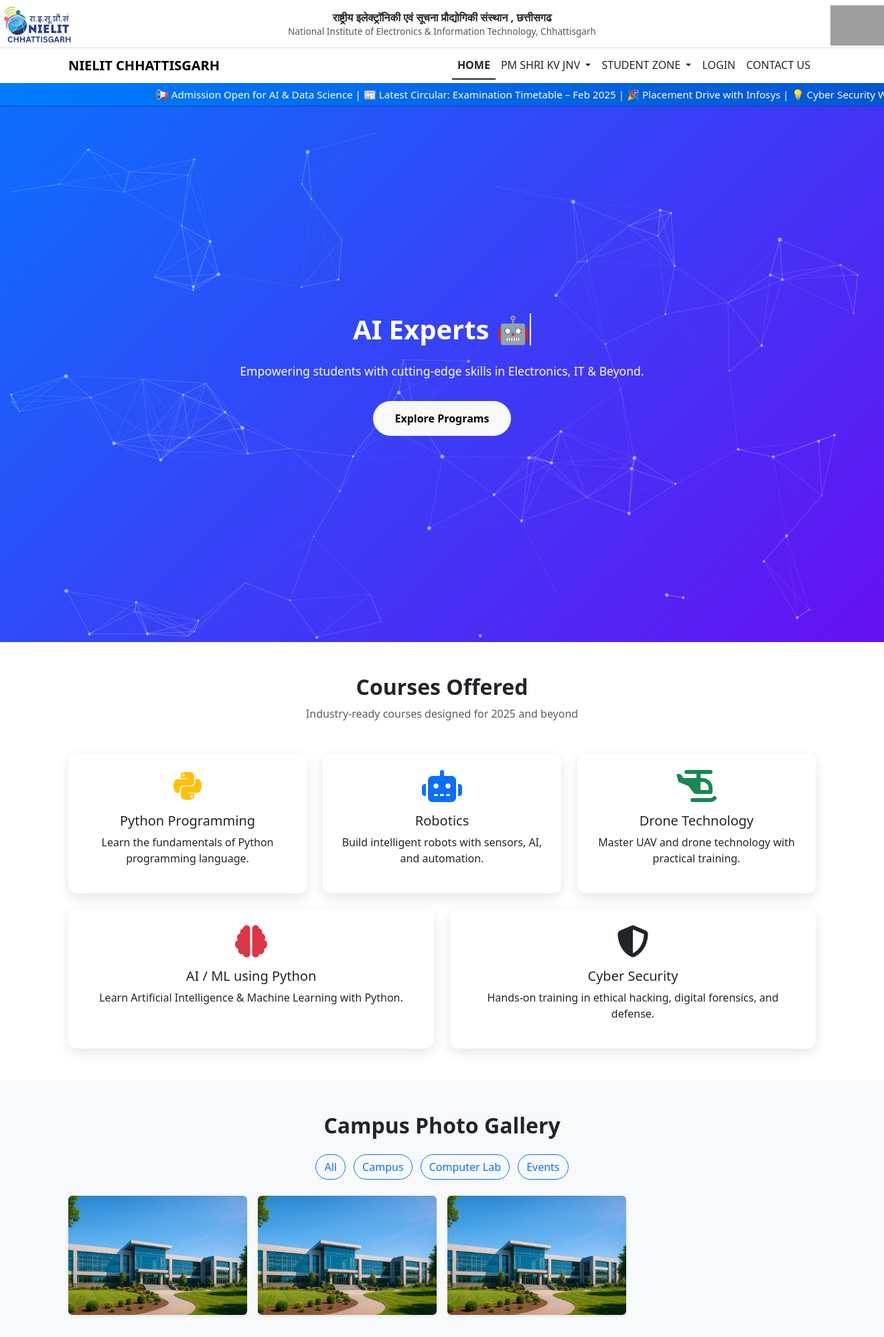
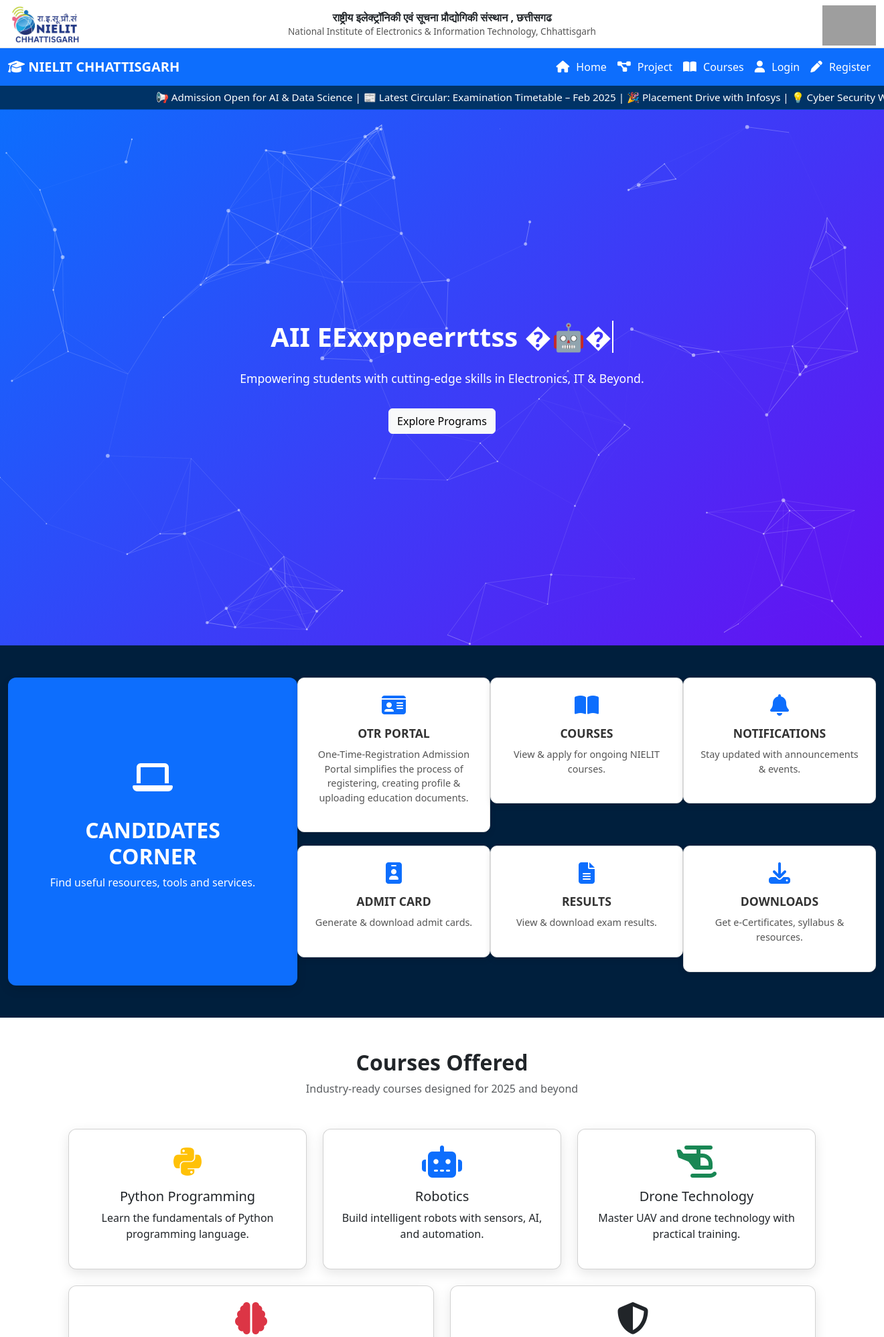
Before and after one commit to dinesh9078/nielit-chhattisgarh, a PHP site: page / in a window 1320 px wide; the page is wider, and only the part inside the window is pictured. Shown: the top 1997 px of that part at 67% size. Run offline with PHP 8.4, Linux system fonts and the light colour scheme; grey boxes are pictures that could not be loaded.

Commit message:
Add files via upload

```diff
--- a/index.html
+++ b/index.html
@@ -48,58 +48,71 @@
 </div>
 
 
-<!-- Navbar -->
-<!-- Navbar -->
-<nav class="navbar navbar-expand-lg glass-navbar sticky-top">
-  <div class="container">
-    <a class="navbar-brand fw-bold" href="#">NIELIT CHHATTISGARH</a>
-    <button class="navbar-toggler" type="button" data-bs-toggle="collapse" data-bs-target="#navMenu">
+<!-- Bootstrap CSS -->
+<link href="https://cdn.jsdelivr.net/npm/bootstrap@5.3.3/dist/css/bootstrap.min.css" rel="stylesheet">
+<!-- Font Awesome -->
+<link href="https://cdnjs.cloudflare.com/ajax/libs/font-awesome/6.5.0/css/all.min.css" rel="stylesheet">
+
+<nav class="navbar navbar-expand-lg navbar-dark bg-primary">
+  <div class="container-fluid">
+    <!-- Brand -->
+    <a class="navbar-brand fw-bold text-white" href="#">
+      <i class="fa-solid fa-graduation-cap"></i> NIELIT CHHATTISGARH
+    </a>
+
+    <!-- Mobile toggle -->
+    <button class="navbar-toggler" type="button" data-bs-toggle="collapse" data-bs-target="#navbarNav">
       <span class="navbar-toggler-icon"></span>
     </button>
-    <div class="collapse navbar-collapse" id="navMenu">
+
+    <!-- Links -->
+    <div class="collapse navbar-collapse" id="navbarNav">
       <ul class="navbar-nav ms-auto">
 
         <!-- Home -->
         <li class="nav-item">
-          <a class="nav-link active" href="#hero">HOME</a>
+          <a class="nav-link text-white" href="#">
+            <i class="fa-solid fa-house"></i> Home
+          </a>
         </li>
 
-        <!-- PM SHRI KV JNV Dropdown -->
-        <li class="nav-item dropdown">
-          <a class="nav-link dropdown-toggle" href="#" id="pmDropdown" role="button" data-bs-toggle="dropdown" aria-expanded="false">
-            PM SHRI KV JNV
+        <!-- Project -->
+        <li class="nav-item">
+          <a class="nav-link text-white" href="#">
+            <i class="fa-solid fa-diagram-project"></i> Project
           </a>
-          <ul class="dropdown-menu" aria-labelledby="pmDropdown">
-            <li><a class="dropdown-item" href="#">Membership Form</a></li>
-          </ul>
         </li>
 
-        <!-- Student Zone Dropdown -->
-        <li class="nav-item dropdown">
-          <a class="nav-link dropdown-toggle" href="#" id="studentDropdown" role="button" data-bs-toggle="dropdown" aria-expanded="false">
-            STUDENT ZONE
+        <!-- Courses -->
+        <li class="nav-item">
+          <a class="nav-link text-white" href="#">
+            <i class="fa-solid fa-book-open"></i> Courses
           </a>
-          <ul class="dropdown-menu" aria-labelledby="studentDropdown">
-            <li><a class="dropdown-item" href="#">Courses Offered</a></li>
-            <li><a class="dropdown-item" href="#">Student Portal</a></li>
-            <li><a class="dropdown-item" href="#">Student Registration</a></li>
-          </ul>
         </li>
 
-        <!-- News -->
+        <!-- Login -->
         <li class="nav-item">
-          <a class="nav-link" href="#">LOGIN</a>
+          <a class="nav-link text-white" href="admin-login.php">
+            <i class="fa-solid fa-user"></i> Login
+          </a>
         </li>
 
-        <!-- Contact Us -->
+        <!-- Register -->
         <li class="nav-item">
-          <a class="nav-link" href="#contact">CONTACT US</a>
+          <a class="nav-link text-white" href="#">
+            <i class="fa-solid fa-pen"></i> Register
+          </a>
         </li>
 
       </ul>
     </div>
   </div>
 </nav>
+
+<!-- Bootstrap JS -->
+<script src="https://cdn.jsdelivr.net/npm/bootstrap@5.3.3/dist/js/bootstrap.bundle.min.js"></script>
+
+
 <!-- Floating Notice Bar -->
 <!-- Floating Notice Bar -->
 <div class="notice-bar">
@@ -119,6 +132,93 @@
     <a href="#programs" class="btn btn-light btn-modern mt-3">Explore Programs</a>
   </div>
 </section>
+
+
+  <!-- Add the Candidates Corner Section here -->
+  <section id="candidates-corner" class="py-5">
+    <div class="container-fluid">
+      <div class="row g-0">
+
+        <!-- Left Panel (Candidates Corner Heading) -->
+        <div class="col-md-4 candidates-left text-white p-5 d-flex flex-column justify-content-center" data-aos="fade-up">
+          <i class="fa-solid fa-laptop fa-3x mb-3"></i>
+          <h3 class="fw-bold">CANDIDATES CORNER</h3>
+          <p>Find useful resources, tools and services.</p>
+        </div>
+
+        <!-- Right Panel (Resource Cards) -->
+        <div class="col-md-8">
+          <div class="row g-0">
+
+            <!-- OTR Portal -->
+            <div class="col-md-4" data-aos="fade-up">
+              <a href="#" class="candidate-card d-block p-4 text-decoration-none">
+                <i class="fa-solid fa-id-card fa-2x mb-3"></i>
+                <h6 class="fw-bold">OTR PORTAL</h6>
+                <p class="small">One-Time-Registration Admission Portal simplifies the process of registering, creating profile & uploading education documents.</p>
+              </a>
+            </div>
+
+            <!-- Courses -->
+            <div class="col-md-4" data-aos="fade-up" data-aos-delay="100">
+              <a href="#" class="candidate-card d-block p-4 text-decoration-none">
+                <i class="fa-solid fa-book-open fa-2x mb-3"></i>
+                <h6 class="fw-bold">COURSES</h6>
+                <p class="small">View & apply for ongoing NIELIT courses.</p>
+              </a>
+            </div>
+
+            <!-- Notifications -->
+            <div class="col-md-4" data-aos="fade-up" data-aos-delay="200">
+              <a href="#" class="candidate-card d-block p-4 text-decoration-none">
+                <i class="fa-solid fa-bell fa-2x mb-3"></i>
+                <h6 class="fw-bold">NOTIFICATIONS</h6>
+                <p class="small">Stay updated with announcements & events.</p>
+              </a>
+            </div>
+
+            <!-- Admit Card -->
+            <div class="col-md-4" data-aos="fade-up" data-aos-delay="300">
+              <a href="#" class="candidate-card d-block p-4 text-decoration-none">
+                <i class="fa-solid fa-id-badge fa-2x mb-3"></i>
+                <h6 class="fw-bold">ADMIT CARD</h6>
+                <p class="small">Generate & download admit cards.</p>
+              </a>
+            </div>
+
+            <!-- Results -->
+            <div class="col-md-4" data-aos="fade-up" data-aos-delay="400">
+              <a href="#" class="candidate-card d-block p-4 text-decoration-none">
+                <i class="fa-solid fa-file-lines fa-2x mb-3"></i>
+                <h6 class="fw-bold">RESULTS</h6>
+                <p class="small">View & download exam results.</p>
+              </a>
+            </div>
+
+            <!-- Downloads -->
+            <div class="col-md-4" data-aos="fade-up" data-aos-delay="500">
+              <a href="#" class="candidate-card d-block p-4 text-decoration-none">
+                <i class="fa-solid fa-download fa-2x mb-3"></i>
+                <h6 class="fw-bold">DOWNLOADS</h6>
+                <p class="small">Get e-Certificates, syllabus & resources.</p>
+              </a>
+            </div>
+
+          </div>
+        </div>
+      </div>
+    </div>
+  </section>
+
+  <!-- Bootstrap JS -->
+  <script src="https://cdn.jsdelivr.net/npm/bootstrap@5.3.3/dist/js/bootstrap.bundle.min.js"></script>
+
+  <!-- AOS JS -->
+  <script src="https://cdn.jsdelivr.net/npm/aos@2.3.4/dist/aos.js"></script>
+
+  <!-- Custom JS -->
+  <script src="script.js"></script>
+
 
 <!-- Programs Section -->
 <section id="programs" class="container py-5">
@@ -177,42 +277,9 @@
 </section>
 
 
-<!-- ===== Photo Gallery ===== -->
-<section id="gallery" class="py-5 bg-light">
-  <div class="container">
-    <h2 class="fw-bold text-center mb-4">Campus Photo Gallery</h2>
-
-    <!-- Filter Buttons -->
-    <div class="text-center mb-4">
-      <button class="btn btn-outline-primary mx-1" data-filter="*">All</button>
-      <button class="btn btn-outline-primary mx-1" data-filter=".campus">Campus</button>
-      <button class="btn btn-outline-primary mx-1" data-filter=".labs">Computer Lab</button>
-      <button class="btn btn-outline-primary mx-1" data-filter=".events">Events</button>
-    </div>
 
     <!-- Gallery Grid -->
     <div class="row g-3 gallery-grid">
-
-      <!-- Campus -->
-      <div class="col-sm-6 col-md-4 col-lg-3 gallery-item campus">
-        <a href="images/gallery1.jpg" data-lightbox="nielit-gallery" data-title="Campus">
-          <img src="campus.png" class="img-fluid rounded shadow-sm" alt="Campus">
-        </a>
-      </div>
-
-      <!-- Labs -->
-      <div class="col-sm-6 col-md-4 col-lg-3 gallery-item labs">
-        <a href="images/gallery3.jpg" data-lightbox="nielit-gallery" data-title="Computer Lab">
-          <img src="campus.png" class="img-fluid rounded shadow-sm" alt="Computer Lab">
-        </a>
-      </div>
-
-      <!-- Events -->
-      <div class="col-sm-6 col-md-4 col-lg-3 gallery-item events">
-        <a href="images/gallery4.jpg" data-lightbox="nielit-gallery" data-title="Events">
-          <img src="campus.png" class="img-fluid rounded shadow-sm" alt="Events">
-        </a>
-      </div>
 
       <!-- Add more photos here -->
     </div>
@@ -224,9 +291,9 @@
 <section id="about" class="container py-5">
   <div class="row align-items-center">
     <div class="col-md-6" data-aos="fade-right">
-      <h2 class="fw-bold">About NIELIT Bhubaneswar</h2>
+      <h2 class="fw-bold">About NIELIT Chhattisgarh</h2>
       <p>
-        Established in 2021, NIELIT Bhubaneswar offers NSQF-aligned programs that blend academic rigor
+        Established in 2021, NIELIT Chhattisgarh offers NSQF-aligned programs that blend academic rigor
         with industry standards. With state-of-the-art labs and strong industry collaborations, we prepare
         students for real-world challenges.
       </p>
@@ -242,74 +309,6 @@
   </div>
 </section>
 
-<section id="schools" class="container py-5">
-  <div class="text-center mb-4">
-    <h2 class="fw-bold">Schools</h2>
-    <hr style="width:150px; margin:auto; border:2px solid #0d6efd; border-radius:5px;">
-  </div>
-
-  <div class="row text-center">
-
-    <!-- School 1 -->
-    <div class="col-5th">
-      <i class="fas fa-school fa-3x text-primary mb-2"></i>
-      <h6 class="fw-bold">Swami Atmanand Govt. English School Pipariya</h6>
-      <span class="badge bg-success">Training Completed</span>
-    </div>
-
-    <!-- School 2 -->
-    <div class="col-5th">
-      <i class="fas fa-school fa-3x text-primary mb-2"></i>
-      <h6 class="fw-bold">Swami Atmanand Govt. English School Bodla</h6>
-      <span class="badge bg-warning">Ongoing</span>
-    </div>
-
-    <!-- School 3 -->
-    <div class="col-5th">
-      <i class="fas fa-school fa-3x text-primary mb-2"></i>
-      <h6 class="fw-bold">Swami Atmanand Govt. English Medium School Basna</h6>
-      <span class="badge bg-success">Training Completed</span>
-    </div>
-
-    <!-- School 4 -->
-    <div class="col-5th">
-      <i class="fas fa-school fa-3x text-primary mb-2"></i>
-      <h6 class="fw-bold">Swami Atmanand Utkrisht English School Lawan</h6>
-      <span class="badge bg-warning">Ongoing</span>
-    </div>
-
-    <!-- School 5 -->
-    <div class="col-5th">
-      <i class="fas fa-school fa-3x text-primary mb-2"></i>
-      <h6 class="fw-bold">Swami Atmanand Utkrisht School Tumgaon</h6>
-      <span class="badge bg-success">Training Completed</span>
-    </div>
-
-    <!-- School 6 -->
-    <div class="col-5th">
-      <i class="fas fa-school fa-3x text-primary mb-2"></i>
-      <h6 class="fw-bold">Swami Atmanand Utkrisht School Kharod</h6>
-      <span class="badge bg-warning">Ongoing</span>
-    </div>
-
-    <!-- School 7 -->
-    <div class="col-5th">
-      <i class="fas fa-school fa-3x text-primary mb-2"></i>
-      <h6 class="fw-bold">Swami Atmanand Govt. English Medium School Pithora</h6>
-      <span class="badge bg-success">Training Completed</span>
-    </div>
-
-    <!-- School 8 -->
-    <div class="col-5th">
-      <i class="fas fa-school fa-3x text-primary mb-2"></i>
-      <h6 class="fw-bold">Swami Atmanand Govt. English Medium School Kasdol</h6>
-      <span class="badge bg-warning">Ongoing</span>
-    </div>
-
-    <!-- Add more schools here using the same format -->
-
-  </div>
-</section>
 
 
 
--- a/style.css
+++ b/style.css
@@ -75,7 +75,7 @@
 
 /* ===== Notice Bar ===== */
 .notice-bar {
-  background: linear-gradient(90deg, #007bff, #0056d2);
+  background: #003366; /* Updated color (dark blue) */
   color: #ffffff;
   font-weight: 500;
   padding: 6px 0;
@@ -84,16 +84,27 @@
   overflow: hidden;
   white-space: nowrap;
   position: relative;
+  transition: background 0.3s ease;
 }
+
+/* Change background color on hover */
+.notice-bar:hover {
+  background: #005bb5; /* Darker shade when hovered */
+  animation-play-state: paused; /* Pause scrolling on hover */
+}
+
 .notice-bar span {
   display: inline-block;
   padding-left: 100%;
   animation: scrollText 15s linear infinite;
 }
+
+/* Keyframes for scrolling text */
 @keyframes scrollText {
   0% { transform: translateX(0); }
   100% { transform: translateX(-100%); }
 }
+
 
 /* ===== Hero ===== */
 .hero {
@@ -350,3 +361,91 @@
 @keyframes blink {
   50% { border-color: transparent; }
 }
+.navbar .nav-link i {
+  margin-right: 6px;   /* space between icon & text */
+  font-size: 1.1rem;   /* make icons slightly larger */
+}
+/* ===== Candidate Corner ===== */
+#candidates-corner {
+  background-color: #001f3d; /* Dark blue background */
+  padding: 50px 0;
+  color: white;
+}
+
+/* Left Panel */
+.candidates-left {
+  background-color: #0d6efd; /* Bright blue */
+  text-align: center;
+  color: #fff;
+  box-shadow: 0 6px 15px rgba(0, 0, 0, 0.1);
+  border-radius: 12px;
+}
+
+.candidates-left i {
+  color: #fff;
+  font-size: 3rem;
+}
+
+.candidates-left h3 {
+  font-size: 2rem;
+  font-weight: 700;
+  margin-top: 20px;
+}
+
+.candidates-left p {
+  font-size: 1rem;
+  color: #fff;
+}
+
+/* Right Panel Cards */
+.candidate-card {
+  background: #ffffff;
+  border: 1px solid #ddd;
+  color: #333;
+  border-radius: 10px;
+  box-shadow: 0 4px 10px rgba(0, 0, 0, 0.1);
+  text-align: center;
+  padding: 25px;
+  transition: all 0.3s ease;
+  margin-bottom: 20px;
+}
+
+.candidate-card i {
+  color: #0d6efd;
+  font-size: 2rem;
+  margin-bottom: 15px;
+}
+
+.candidate-card h6 {
+  font-size: 1.1rem;
+  font-weight: 700;
+  margin-bottom: 10px;
+}
+
+.candidate-card p {
+  font-size: 0.9rem;
+  color: #555;
+}
+
+/* Hover effect */
+.candidate-card:hover {
+  background: #f1f1f1;
+  transform: translateY(-5px);
+  box-shadow: 0 8px 20px rgba(0, 0, 0, 0.15);
+  color: #0d6efd;
+}
+
+.candidate-card:hover i {
+  color: #004a96;
+}
+
+/* Responsive */
+@media (max-width: 768px) {
+  .candidates-left {
+    padding: 30px;
+    margin-bottom: 20px;
+  }
+  .candidate-card {
+    margin-bottom: 20px;
+  }
+}
```
Also changed, not shown: script.js (+7 -0 lines).
